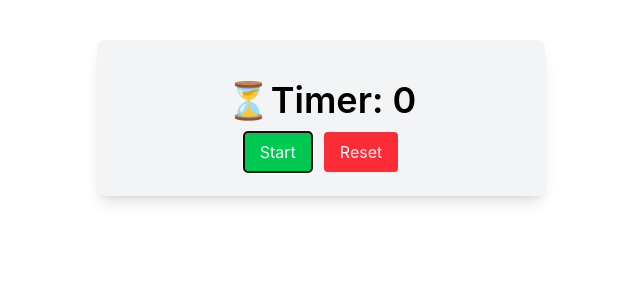
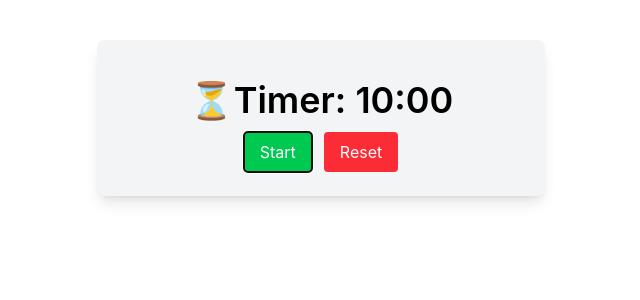
Before and after one commit to Mumbinyaguthii/Simple-timer, a React (Vite) app: page / in a window 1280 px wide. Shown: the top 300 px of the page, without its empty margins (319-959 px from the left). Built offline with nearby package versions, Linux system fonts and the light colour scheme.

Commit message:
added the mm:ss

```diff
--- a/src/components/Timer.jsx
+++ b/src/components/Timer.jsx
@@ -5,42 +5,47 @@ import TimerControls from "./TimerControls";
 const Timer = () => {
   const timerRef = useRef(null);
 
-  const [time, setTime] = useState(() => {
-    return Number(localStorage.getItem("time") || 0);
-  });
+  //duration = the target time in seconds
+  const [duration, setDuration] = useState(600);
 
+  //timeleft = whats currently counting down
+  const [timeLeft, setTimeLeft] = useState(duration);
   const [isRunning, setIsRunning] = useState(false);
-
-  useEffect(() => {
-    localStorage.setItem("time", time);
-  }, [time]);
 
   const toggleTimer = () => {
     if (isRunning) {
-      //clear interval to stop the timer
       clearInterval(timerRef.current);
       timerRef.current = null;
     } else {
-      //start timer
       timerRef.current = setInterval(() => {
-        setTime((prevTime) => prevTime + 1);
+        setTimeLeft((prev) => {
+          if (prev <= 1) {
+            clearInterval(timerRef.current);
+            setIsRunning(false);
+            return 0;
+          }
+          return prev - 1;
+        });
       }, 1000);
     }
-
     setIsRunning(!isRunning);
   };
 
   const resetTimer = () => {
     clearInterval(timerRef.current);
     setIsRunning(false);
-    setTime(0);
+    setTimeLeft(duration);
     timerRef.current = null;
-    localStorage.removeItem("time");
   };
+
+  //cleanup: stop the interval if the component ever unmounts mid-countdown
+  useEffect(() => {
+    return () => clearInterval(timerRef.current);
+  }, []);
 
   return (
     <div>
-      <TimerDisplay time={time} />
+      <TimerDisplay time={timeLeft} />
       <TimerControls
         isRunning={isRunning}
         onToggle={toggleTimer}
--- a/src/components/TimerDisplay.jsx
+++ b/src/components/TimerDisplay.jsx
@@ -1,5 +1,13 @@
 const TimerDisplay = ({ time }) => {
-  return <h2 className="text-4xl font-semibold mt-4"> ⏳Timer: {time}</h2>;
+  const minutes = Math.floor(time / 60);
+  const seconds = time % 60;
+
+  return (
+    <h2 className="text-4xl font-semibold mt-4">
+      ⏳Timer: {String(minutes).padStart(2, "0")}:
+      {String(seconds).padStart(2, "0")}
+    </h2>
+  );
 };
 
 export default TimerDisplay;
```
